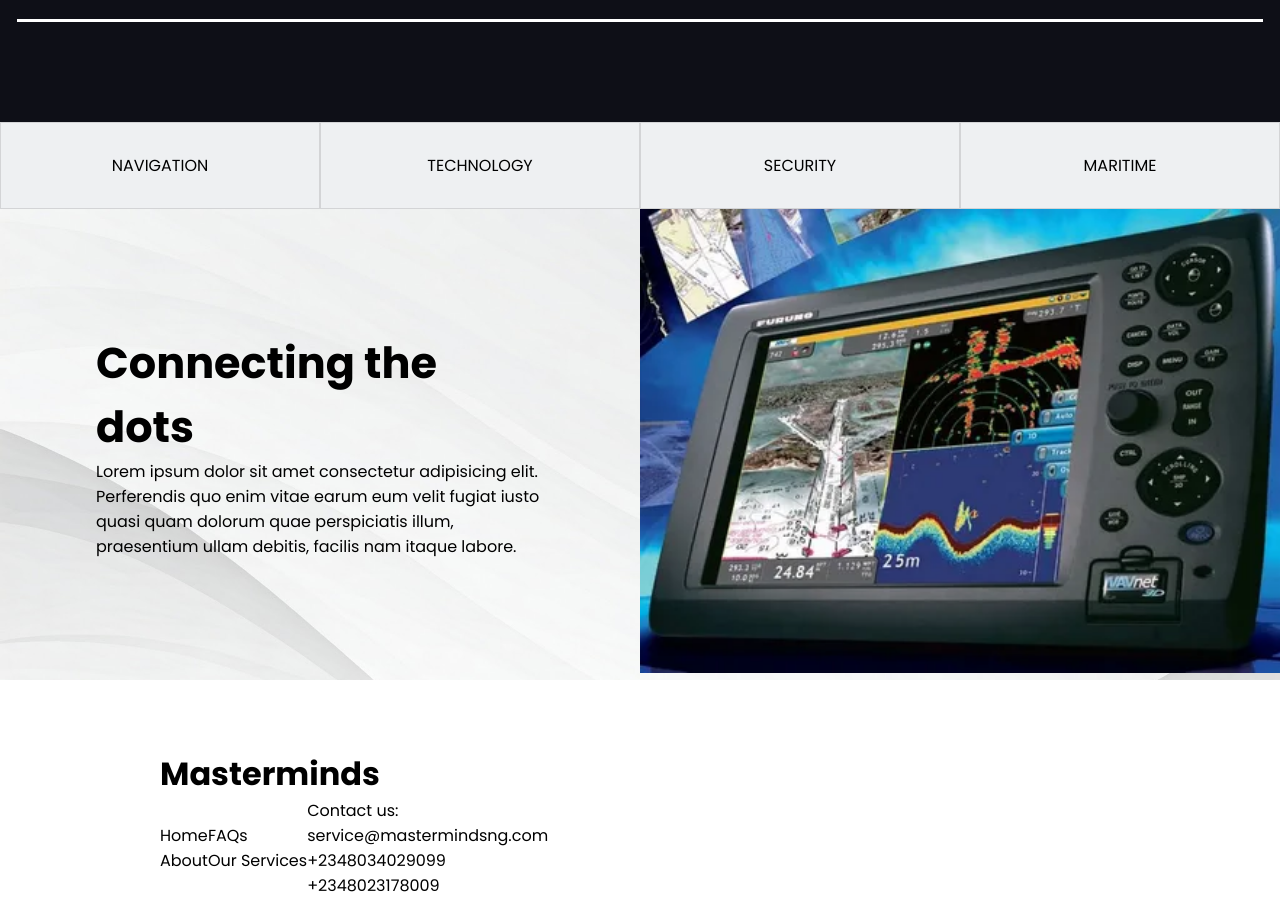
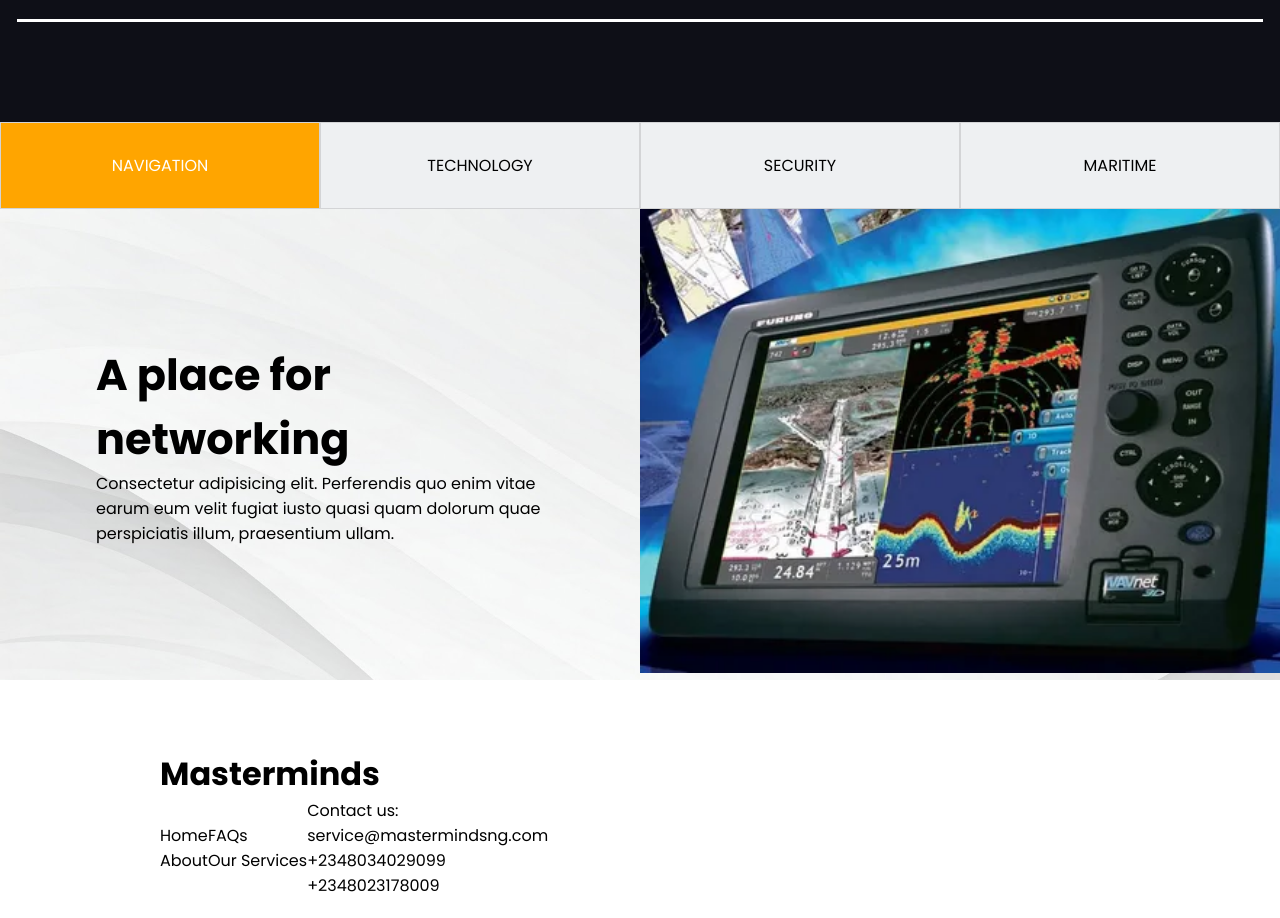
Before and after one commit to kennsawyerr/masterminds-site, a React (Vite) app: page / in a window 1280 px wide. Shown: the part 1060-1978 px from the top of the page. Built offline with nearby package versions, Linux system fonts and the light colour scheme.

Commit message:
Company Values is complete

```diff
--- a/src/App.css
+++ b/src/App.css
@@ -358,11 +358,14 @@
 .comp-values li {
   width: 100%;
   padding: 30px 40px;
-  color: black;
-  background-color: #eef0f2;
-  border: 1px solid #d3d4d6;
+   border: 1px solid #d3d4d6;
   text-align: center;
+  cursor: pointer;
   /* border: 1px solid yellow; */
+}
+.bg-color-grey{
+ background-color: #eef0f2;
+ color: black;
 }
 .comp-values-sub-h {
   display: flex;
--- a/src/components/NValues.jsx
+++ b/src/components/NValues.jsx
@@ -1,71 +1,67 @@
 import { useState } from "react";
 
 const NValues = () => {
-  const [isActive, setIsActive] = useState(false);
+  const [activeIndex, setActiveIndex] = useState(0);
+
+  const items = [
+    {
+      title: "A place for networking",
+      text: "Consectetur adipisicing elit. Perferendis quo enim vitae earum eum velit fugiat iusto quasi quam dolorum quae perspiciatis illum, praesentium ullam.",
+      src: "marine-security.webp",
+    },
+    {
+      title: "Innovative Solutions",
+      text: "Providing cutting-edge technology to enhance efficiency and security. Our solutions are designed to meet the highest industry standards.",
+      src: "marine-communication.jpeg",
+    },
+    {
+      title: "Reliable Communication",
+      text: "Stay connected with our advanced communication systems, ensuring seamless operations even in the most challenging environments.",
+      src: "computers.webp",
+    },
+    {
+      title: "Safety & Protection",
+      text: "Ensuring the highest level of security with state-of-the-art surveillance and monitoring systems tailored for your needs.",
+      src: "marine-navigation.jpeg",
+    },
+  ];
+
+  // Labels for the navigation
+  const labels = ["NAVIGATION", "TECHNOLOGY", "SECURITY", "MARITIME"];
 
   return (
-    <>
     <div>
-        <section className="">
-          <ul className=" comp-values ">
+      <section>
+
+        <ul className="comp-values">
+          {labels.map((label, index) => (
             <li
-              onClick={() => {
-                setIsActive(true);
-              }}
-              className={isActive ? "bg-color-orange " : "bg-inherit"}
+              key={index}
+              onClick={() => setActiveIndex(index)}
+              className={
+                activeIndex === index ? "bg-color-orange" : "bg-color-grey"
+              }
             >
-              NAVIGATION
+              {label}
             </li>
-
-            <li
-              onClick={() => {
-                setIsActive(true);
-              }}
-              className={isActive ? "bg-color-orange " : "bg-inherit"}
-            >
-              TECHNOLOGY
-            </li>
-
-            <li
-              onClick={() => {
-                setIsActive(true);
-              }}
-              className={isActive ? "bg-color-orange " : "bg-inherit"}
-            >
-              SECURITY
-            </li>
-
-            <li
-              onClick={() => {
-                setIsActive(true);
-              }}
-              className={isActive ? "bg-color-orange " : "bg-inherit"}
-            >
-              MARITIME
-            </li>
+          ))}
         </ul>
 
+        {/* Content Section */}
         <section className="comp-values-sub-h">
           <article className="comp-values-hero">
             <div className="textbox">
-
-                <h3>Connecting the dots</h3>
-                <p>
-                  Lorem ipsum dolor sit amet consectetur adipisicing elit.
-                  Perferendis quo enim vitae earum eum velit fugiat iusto quasi
-                  quam dolorum quae perspiciatis illum, praesentium ullam
-                  debitis, facilis nam itaque labore.
-                </p>
+              <h3>{items[activeIndex].title}</h3>
+              <p>{items[activeIndex].text}</p>
             </div>
           </article>
 
           <div className="comp-values-img">
-              <img src="marine-security.webp" alt="" />
+            <img src={items[activeIndex].src} alt={items[activeIndex].title} />
           </div>
         </section>
       </section>
     </div>
-    </>
   );
 };
 
```
Lines whose indentation alone changed are shown as unchanged.
